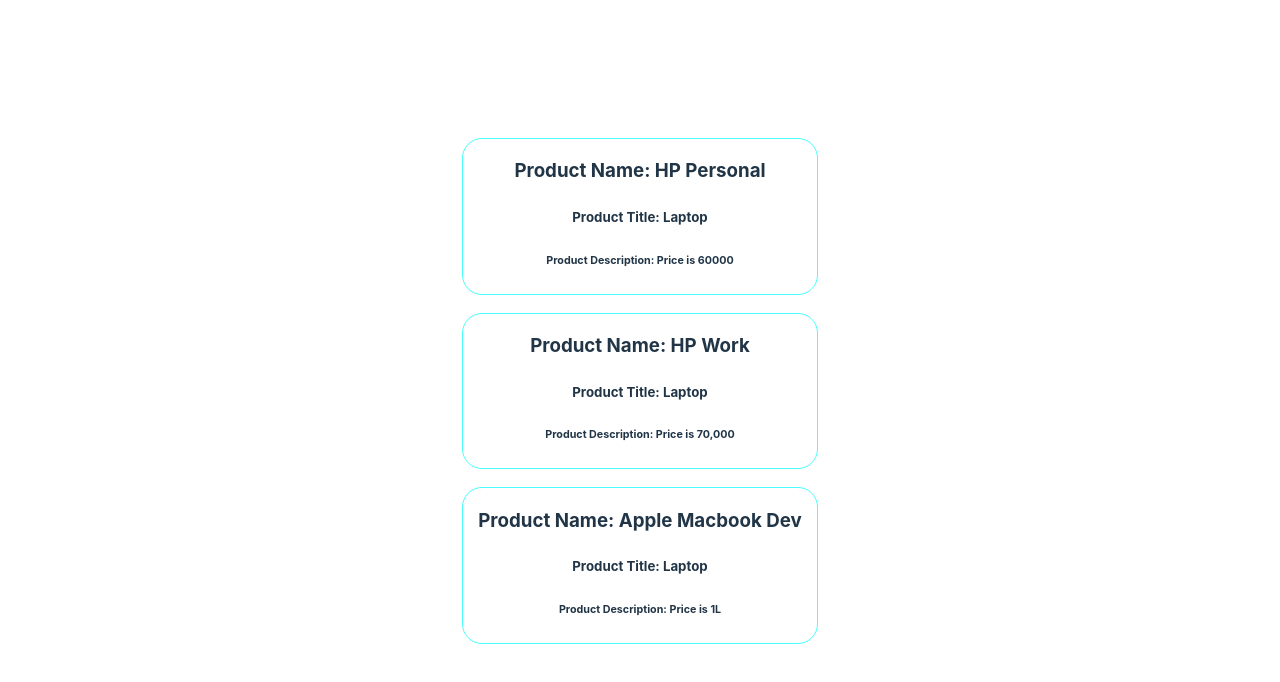
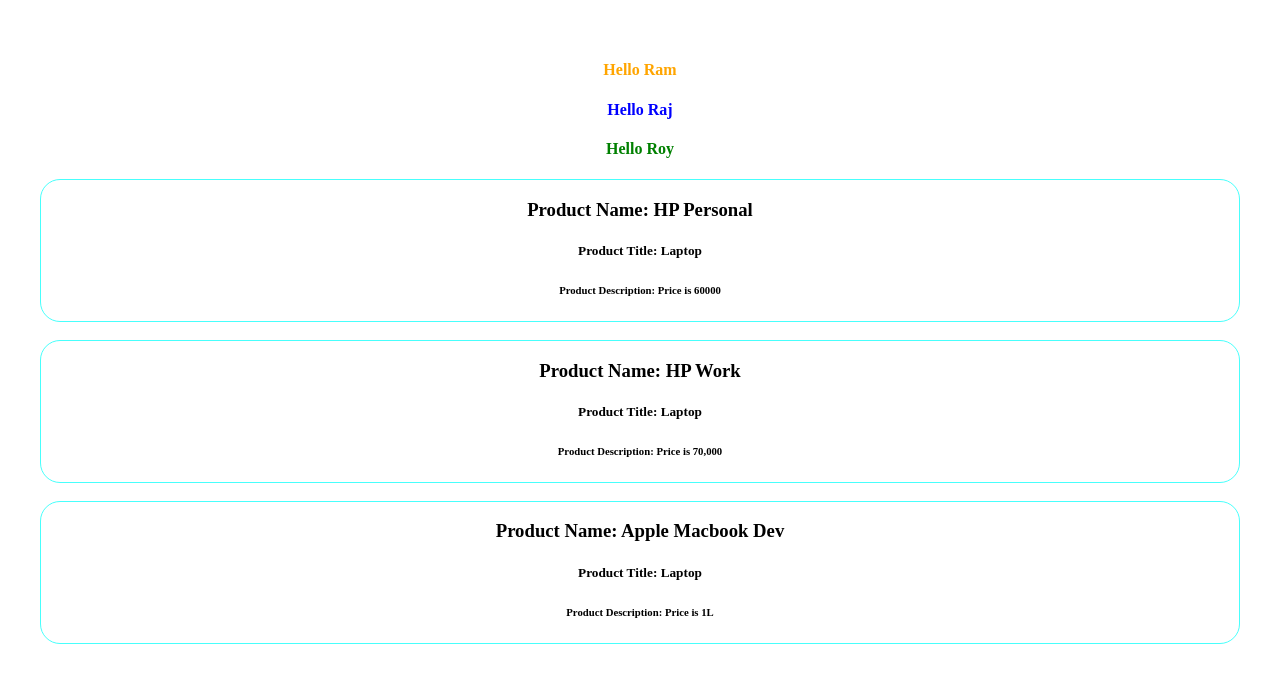
Before and after one commit to DGSudheer/react, a React (Vite) app in the folder vite-project/: page / in a window 1280 px wide. Shown: the top 682 px of the page. Built offline with nearby package versions, Linux system fonts and the light colour scheme.

Commit message:
styled component

```diff
--- a/vite-project/src/App.jsx
+++ b/vite-project/src/App.jsx
@@ -1,6 +1,7 @@
 import './App.css'
 import { Title } from './Title.jsx'
 import ProductList from './ProductList.jsx'
+import NameList from './NameList.jsx'
 
 function Description(){
   return <p>This is to announce that I'm lazy!</p>
@@ -14,6 +15,7 @@
     //   <Title />
     // </div>
     <>
+      <NameList />
       <ProductList />
     </>
   );
--- /dev/null
+++ b/vite-project/src/Name.jsx
@@ -0,0 +1,9 @@
+function Name({userName, textColor}){
+    return (
+        <div>
+            <h4 style={{color: textColor }}>Hello {userName}</h4>
+        </div>
+    );
+}
+
+export default Name
--- /dev/null
+++ b/vite-project/src/NameList.jsx
@@ -0,0 +1,13 @@
+import Name from './Name.jsx'
+
+function NameList(){
+    return (
+        <>
+            <Name userName="Ram" textColor="Orange"/>
+            <Name userName="Raj" textColor="Blue"/>
+            <Name userName="Roy" textColor="Green"/>
+        </>
+    );
+}
+
+export default NameList;
--- a/vite-project/src/main.jsx
+++ b/vite-project/src/main.jsx
@@ -1,7 +1,7 @@
 import { StrictMode } from 'react'
 import { createRoot } from 'react-dom/client'
 import App from './App.jsx'
-import './index.css'
+//import './index.css'
 
 createRoot(document.getElementById('root')).render(
   //<StrictMode>
```
